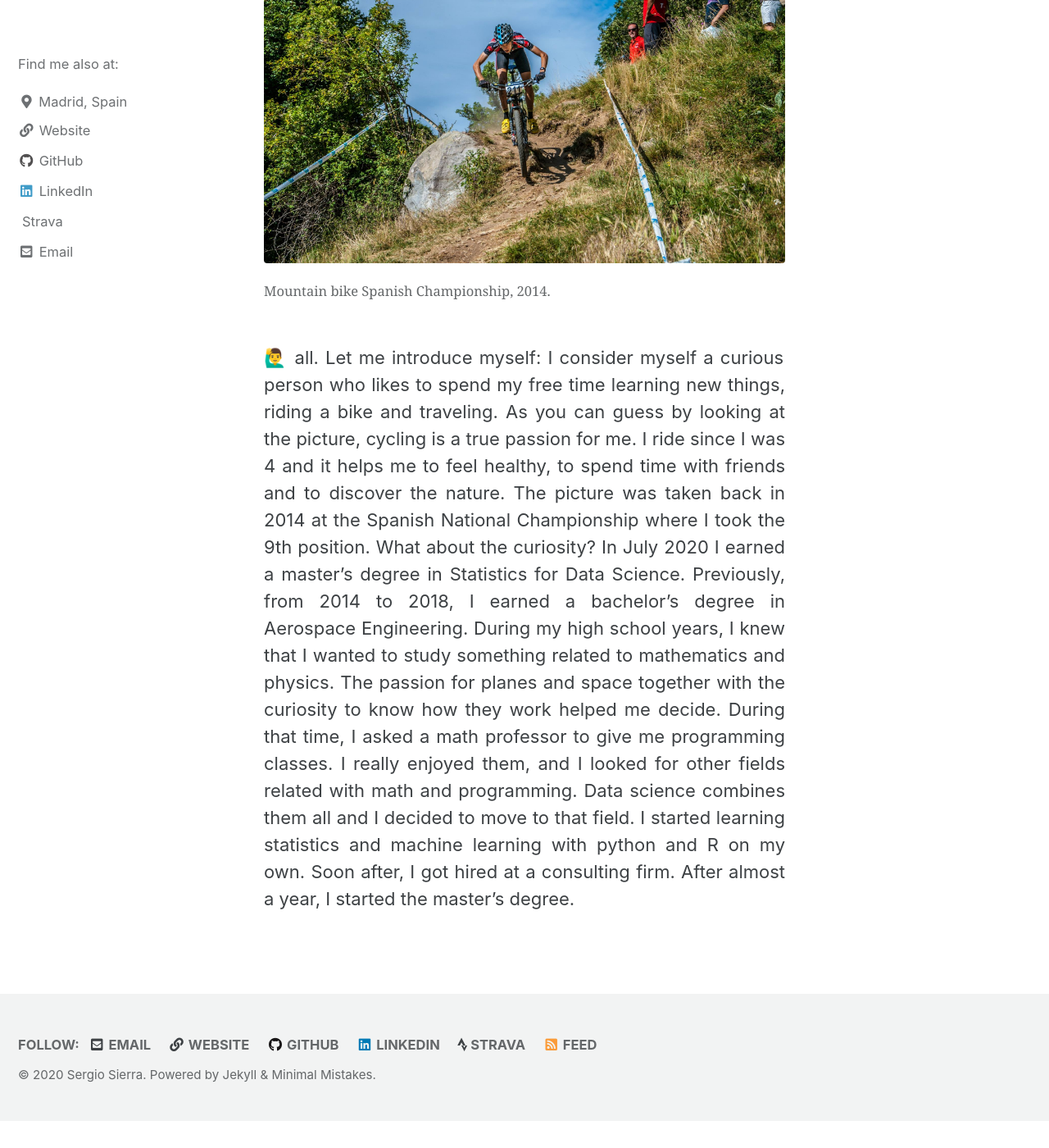
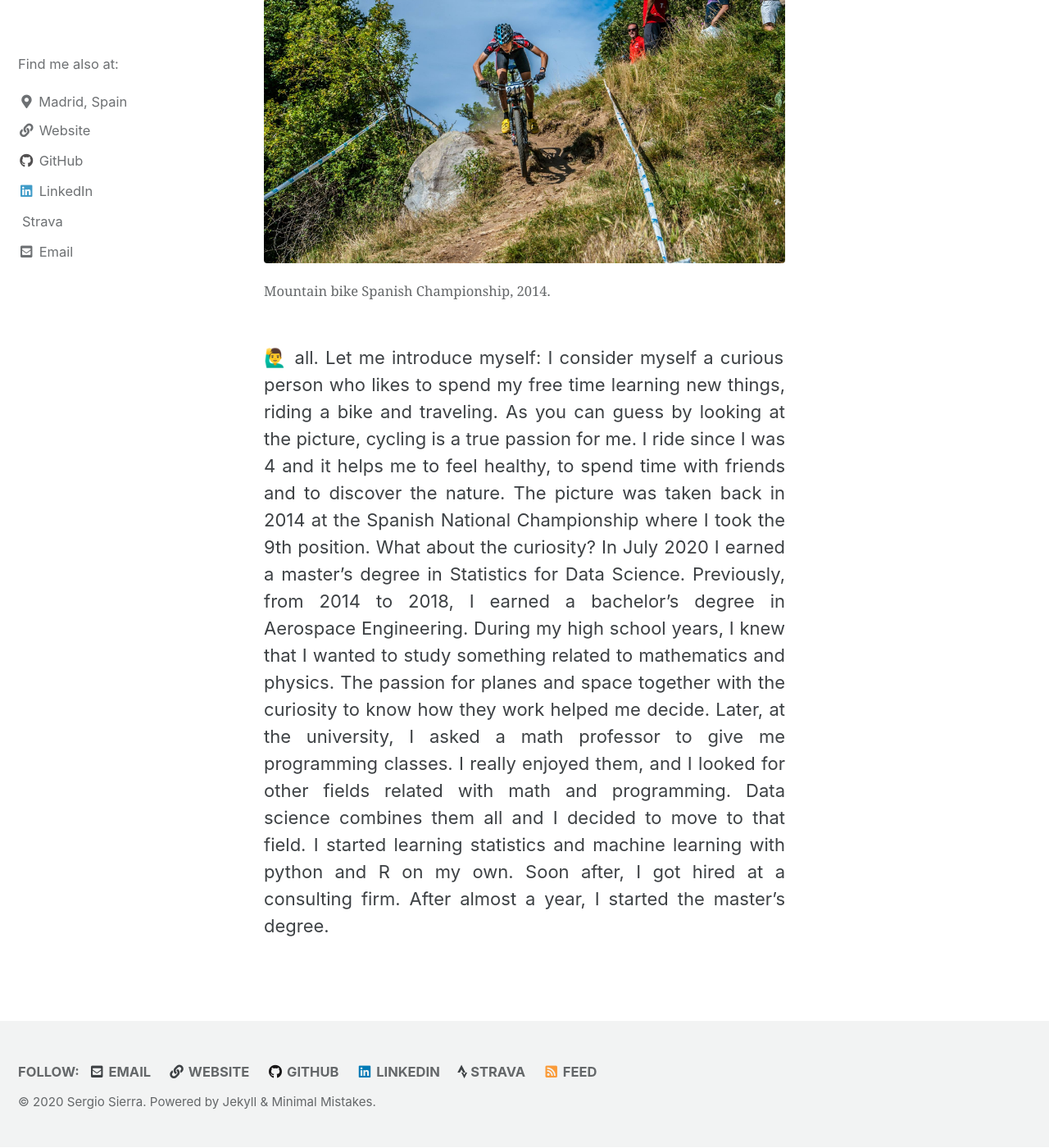
Before and after one commit to sesiga/sesiga.github.io, a Jekyll site: the page built from _pages/about.md, in a window 1280 px wide and 1400 px high, scrolled down 311 px. Shown: the whole window at 82% size. Built offline with Jekyll 4.4.1, drawn with Linux system fonts in a browser that asks for light colours; cached includes are drawn as plain includes; before the commit the page ends 1678 px from its top, so only the background shows below that.

Commit message:
update about.md

```diff
--- a/_pages/about.md
+++ b/_pages/about.md
@@ -13,6 +13,6 @@ permalink: /about/
 🙋‍♂ all. Let me introduce myself:
 
 
-I consider myself a curious person who likes to spend my free time learning new things, riding a bike and traveling. As you can guess by looking at the picture, cycling is a true passion for me. I ride since I was 4 and it helps me to feel healthy, to spend time with friends and to discover the nature. The picture was taken back in 2014 at the Spanish National Championship where I took the 9th position. What about the curiosity? In July 2020 I earned a master’s degree in Statistics for Data Science. Previously, from 2014 to 2018, I earned a bachelor’s degree in Aerospace Engineering. During my high school years, I knew that I wanted to study something related to mathematics and physics. The passion for planes and space together with the curiosity to know how they work helped me decide. During that time, I asked a math professor to give me programming classes. I really enjoyed them, and I looked for other fields related with math and programming. Data science combines them all and I decided to move to that field. I started learning statistics and machine learning with python and R on my own. Soon after, I got hired at a consulting firm. After almost a year, I started the master’s degree.
+I consider myself a curious person who likes to spend my free time learning new things, riding a bike and traveling. As you can guess by looking at the picture, cycling is a true passion for me. I ride since I was 4 and it helps me to feel healthy, to spend time with friends and to discover the nature. The picture was taken back in 2014 at the Spanish National Championship where I took the 9th position. What about the curiosity? In July 2020 I earned a master’s degree in Statistics for Data Science. Previously, from 2014 to 2018, I earned a bachelor’s degree in Aerospace Engineering. During my high school years, I knew that I wanted to study something related to mathematics and physics. The passion for planes and space together with the curiosity to know how they work helped me decide. Later, at the university, I asked a math professor to give me programming classes. I really enjoyed them, and I looked for other fields related with math and programming. Data science combines them all and I decided to move to that field. I started learning statistics and machine learning with python and R on my own. Soon after, I got hired at a consulting firm. After almost a year, I started the master’s degree.
 
 </div>
```
